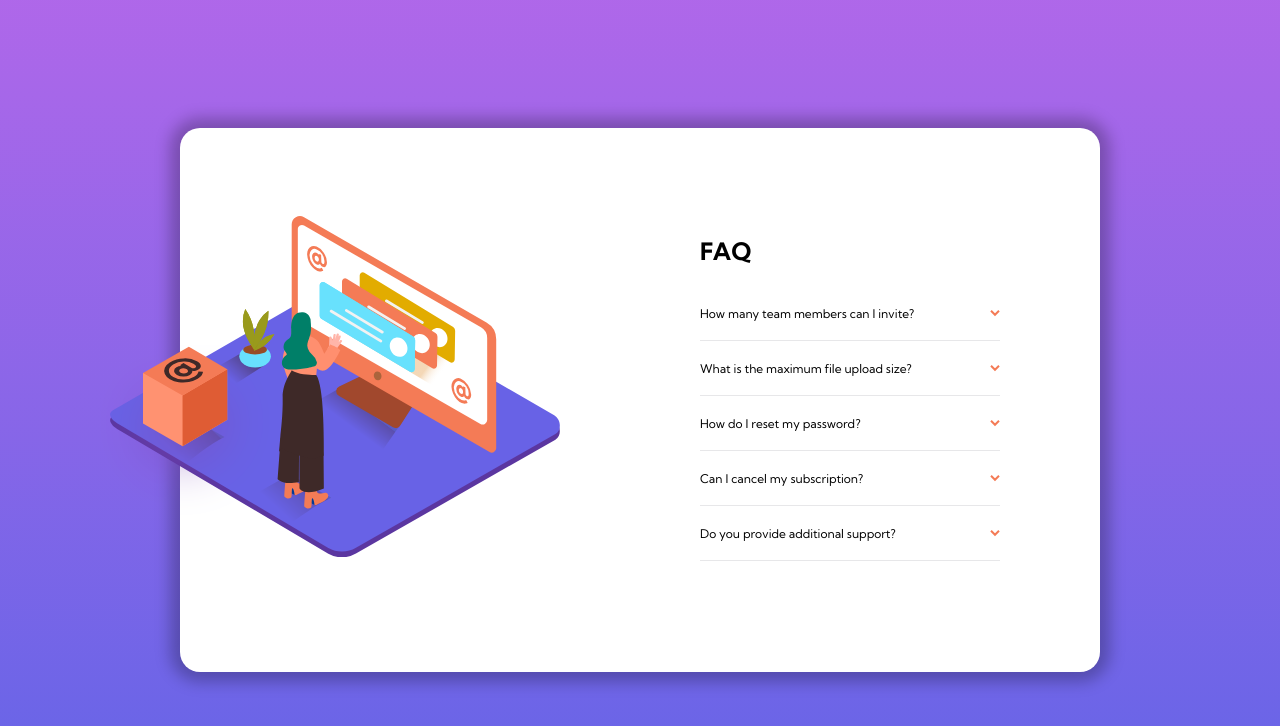
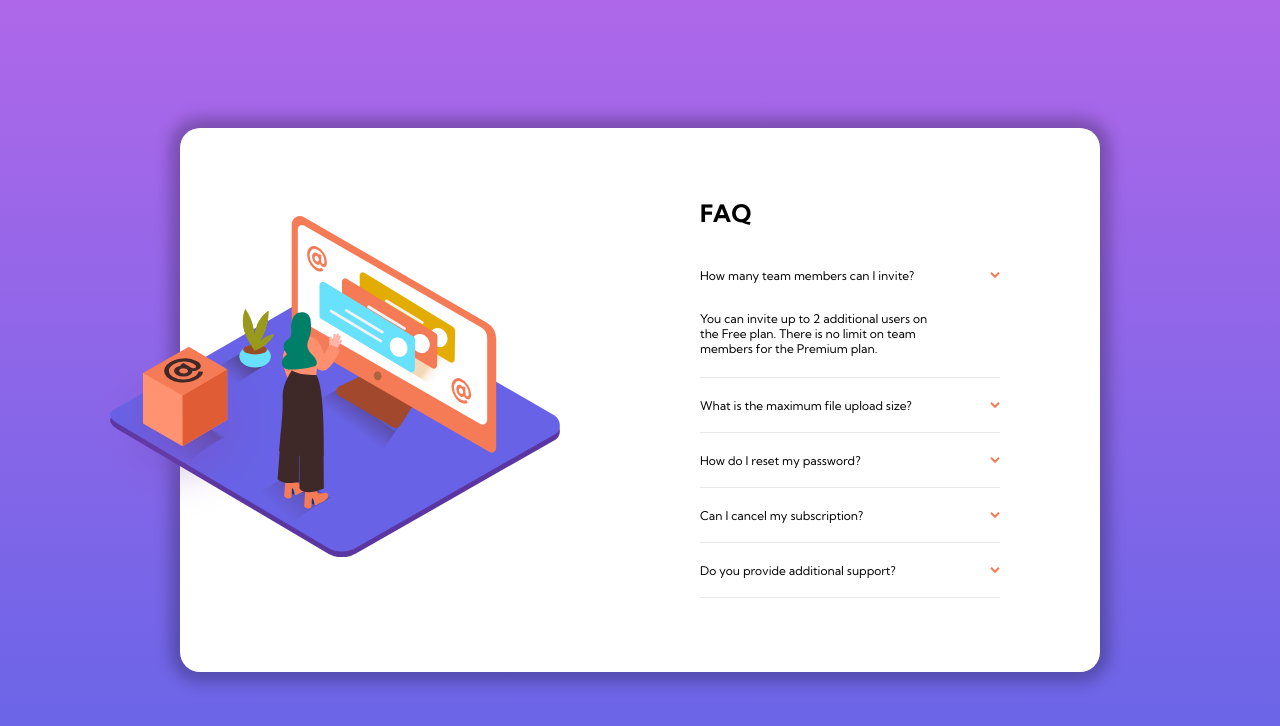
Before and after one commit to Kdudnik/faq-component, a website: page index.html in a window 1280 px wide. Both pictures are taken after a click on the item "How many team members can I invite?". Drawn offline with Linux system fonts and the light colour scheme.

Commit message:
Add js accordion  - Add js for accordion  - Add animation for drop-down

```diff
--- a/index.html
+++ b/index.html
@@ -76,6 +76,8 @@
             </ul>
         </div>
     </div>
+
+    <script src="./script.js"></script>
 </body>
 
 </html>
--- /dev/null
+++ b/script.js
@@ -0,0 +1,16 @@
+let dropSwitcher = document.querySelectorAll(".faq-list__question")
+let dropped = null
+
+function dropSwitchState (el) {
+    el.classList.add('drop-down')
+    if(dropped !== null) {
+        dropped.classList.remove('drop-down')
+    }
+    dropped = el
+}
+
+dropSwitcher.forEach(li => {
+    li.addEventListener('click', () => {
+        dropSwitchState(li)
+    })
+})
--- a/style.css
+++ b/style.css
@@ -106,9 +106,26 @@ ul { /*OPTIONAL*/
 }
 
 .faq-list__answer {
+    transition: .5s;
     margin-top: 20px;
     margin-right: 60px;
-    display: none;
+    position: absolute;
+    top: 100%;
+    visibility: hidden;
+    overflow: hidden;
+    opacity: 0;
+    height: 0;
+}
+
+.faq-component .drop-down {
+    padding-bottom: 75px;
+}
+
+.faq-component .drop-down .faq-list__answer {
+    opacity: 1;
+    visibility: visible;
+    height: 75px;
+    top: 25%;
 }
 
 @media screen and (min-width: 768px) {
```
